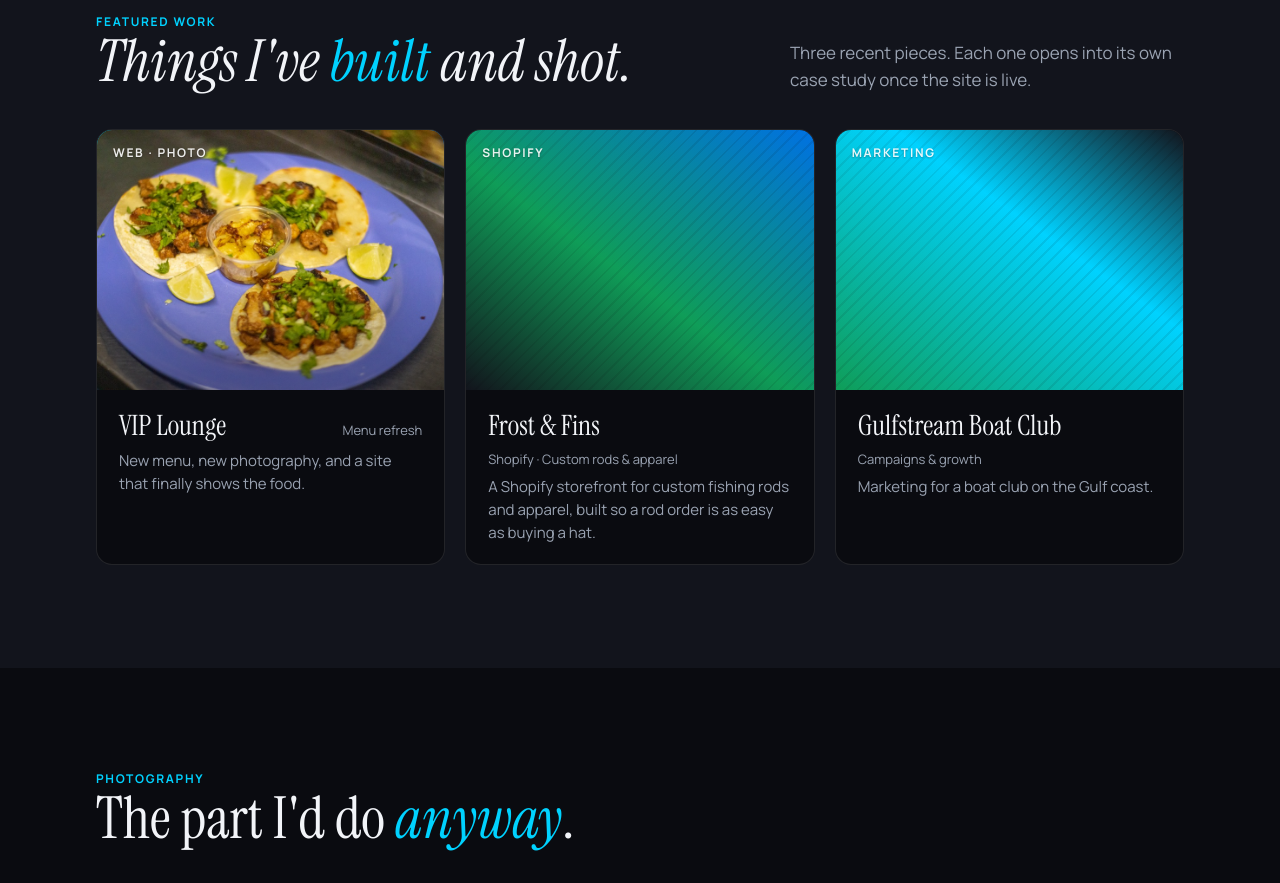
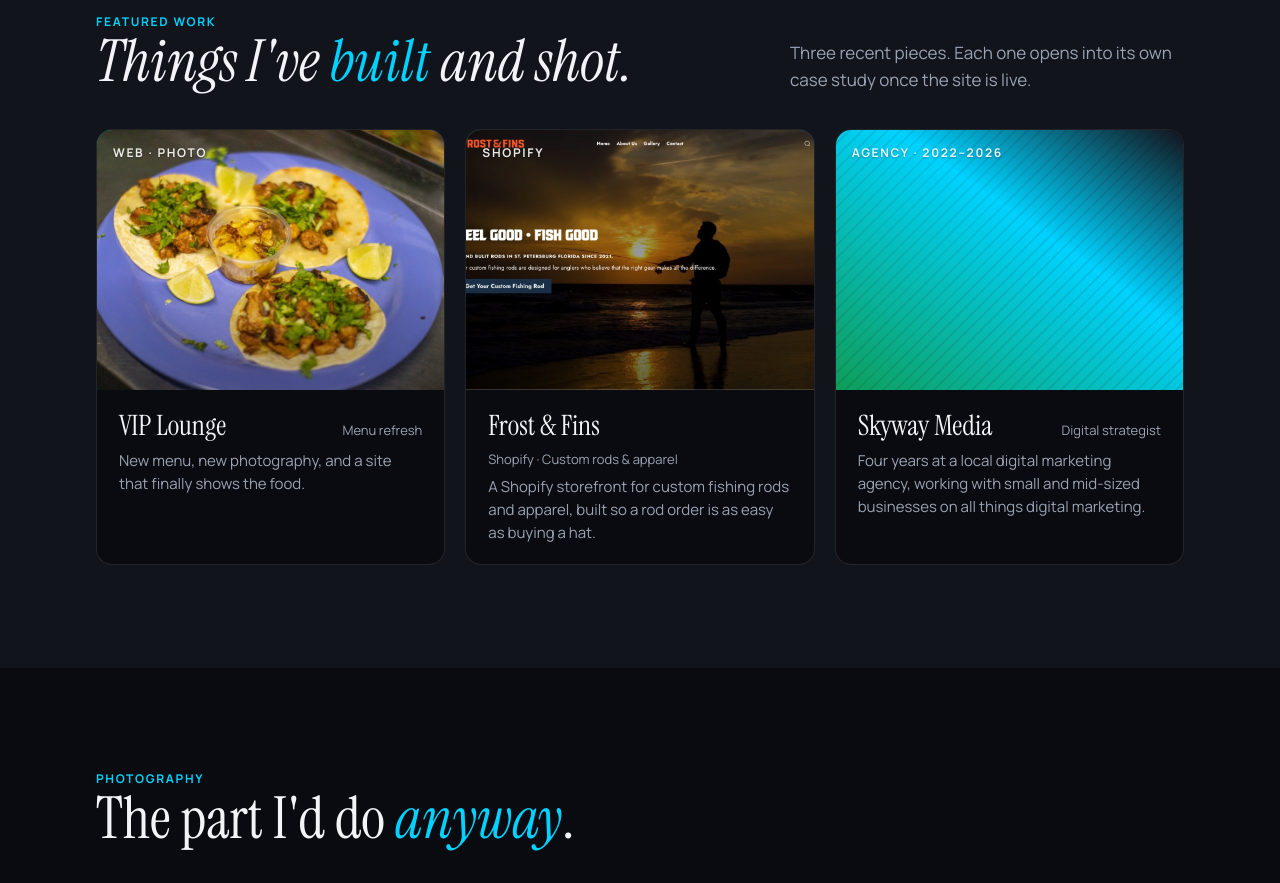
Before and after one commit to aiassistantlewis/cameronclark-site, a plain HTML site: page index.html in a window 1280 px wide. Shown: the part 960-1843 px from the top of the page. Drawn offline with Linux system fonts and the light colour scheme.

Commit message:
Featured work: Frost & Fins screenshot, Skyway Media tile
Co-Authored-By: Claude Fable 5.1 <noreply@anthropic.com>
Claude-Session: https://claude.ai/code/session_01CDfrTzqtdHAbU3ochsmdY9

```diff
--- a/index.html
+++ b/index.html
@@ -445,12 +445,12 @@ footer .wrap{display:flex;justify-content:space-between;gap:12px;flex-wrap:wrap;
           <div class="tile-body"><h3>VIP Lounge</h3><span class="k">Menu refresh</span><p>New menu, new photography, and a site that finally shows the food.</p></div>
         </a>
         <a class="tile" href="#hello" data-scroll="hello">
-          <div class="art"><span class="num">Shopify</span></div>
+          <div class="art photo"><img src="photos/frost-fins.jpg" alt="Frost &amp; Fins homepage: Feel good, fish good. Hand-built rods in St. Petersburg since 2021." width="1200" height="800" loading="lazy"><span class="num">Shopify</span></div>
           <div class="tile-body"><h3>Frost &amp; Fins</h3><span class="k">Shopify · Custom rods &amp; apparel</span><p>A Shopify storefront for custom fishing rods and apparel, built so a rod order is as easy as buying a hat.</p></div>
         </a>
-        <a class="tile" href="#hello" data-scroll="hello">
-          <div class="art"><span class="num">Marketing</span></div>
-          <div class="tile-body"><h3>Gulfstream Boat Club</h3><span class="k">Campaigns &amp; growth</span><p>Marketing for a boat club on the Gulf coast.</p></div>
+        <a class="tile" href="#about" data-scroll="about">
+          <div class="art"><span class="num">Agency · 2022–2026</span></div>
+          <div class="tile-body"><h3>Skyway Media</h3><span class="k">Digital strategist</span><p>Four years at a local digital marketing agency, working with small and mid-sized businesses on all things digital marketing.</p></div>
         </a>
       </div>
     </div>
```
Also changed, not shown: photos/frost-fins.jpg (added).
